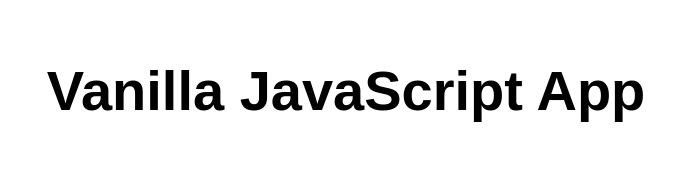
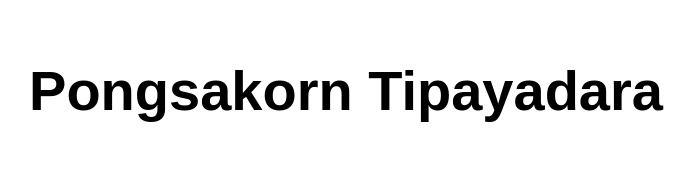
Before and after one commit to lkjhgf1486/webappkku, a website: page src/index.html in a window 1280 px wide. Shown: the whole page, without its empty margins (294-989 px from the left). Drawn offline with Linux system fonts and the light colour scheme.

Commit message:
Update index.html

```diff
--- a/src/index.html
+++ b/src/index.html
@@ -10,7 +10,7 @@
 
 <body>
   <main>
-    <h1>Vanilla JavaScript App</h1>
+    <h1>Pongsakorn Tipayadara</h1>
   </main>
 </body>
 
```
